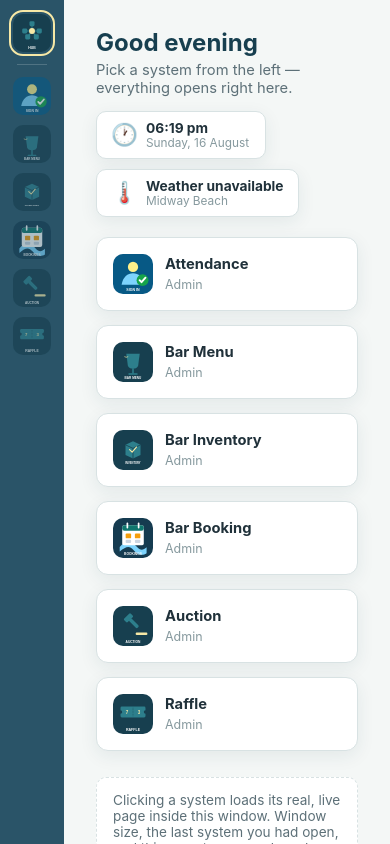
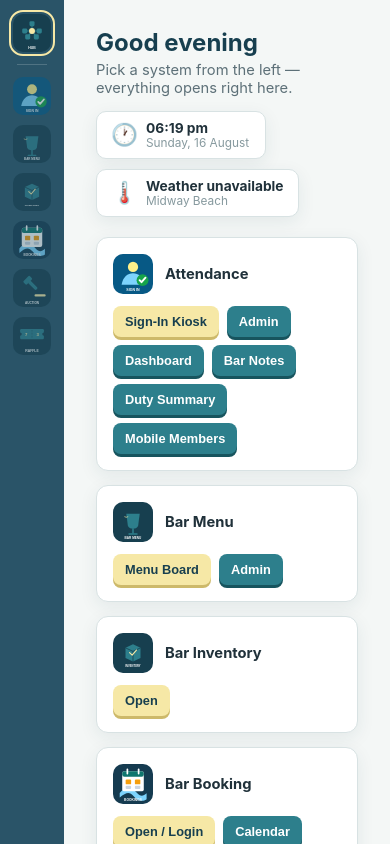
Before and after one commit to midwaysurfbar/mslsc-shell, an Electron app: page renderer/index.html in a window 390 px wide. Drawn offline with Linux system fonts and the light colour scheme; no server answers.

Commit message:
Rail opens each system straight to admin; home cards restore full link set
Rail icons now jump directly to admin/management (the public board/kiosk
screens already run on their own dedicated always-on PCs). The home
screen's cards keep every other page from the original web Hub - Sign-In
Kiosk, Dashboard, Bar Notes, Duty Summary, Mobile Members, Calendar,
Approvals, Board, Fundraiser, etc. - as individual buttons per card.

Co-Authored-By: Claude Sonnet 5 <noreply@anthropic.com>

```diff
--- a/renderer/index.html
+++ b/renderer/index.html
@@ -96,7 +96,7 @@
 
   .grid {
     display: grid;
-    grid-template-columns: repeat(auto-fit, minmax(190px, 1fr));
+    grid-template-columns: repeat(auto-fit, minmax(230px, 1fr));
     gap: 14px;
     margin-top: 8px;
   }
@@ -106,16 +106,32 @@
     border-radius: 12px;
     padding: 16px;
     box-shadow: 0 5px 18px rgba(23,63,79,0.08);
-    cursor: pointer;
     display: flex;
-    align-items: center;
+    flex-direction: column;
     gap: 12px;
-    transition: transform 0.1s, box-shadow 0.1s;
   }
-  .card:hover { transform: translateY(-1px); box-shadow: 0 8px 22px rgba(23,63,79,0.14); }
+  .card-head { display: flex; align-items: center; gap: 12px; }
   .card img { width: 40px; height: 40px; border-radius: 10px; flex: 0 0 auto; }
   .card b { display: block; font-size: 0.92rem; color: var(--ink); }
-  .card span { font-size: 0.78rem; color: var(--ink-faint); }
+  .card-links { display: flex; flex-wrap: wrap; gap: 8px; }
+  .card-links button {
+    -webkit-app-region: no-drag;
+    appearance: none;
+    border: 0;
+    cursor: pointer;
+    font-weight: 700;
+    font-size: 0.8rem;
+    color: #fff;
+    padding: 8px 12px;
+    border-radius: 8px;
+    background: var(--teal);
+    box-shadow: 0 3px 0 #17545e;
+    transform: translateY(0);
+    transition: transform 0.08s ease, box-shadow 0.08s ease;
+  }
+  .card-links button:active { transform: translateY(3px); box-shadow: 0 0 0 #17545e; }
+  .card-links button.primary { background: var(--gold); color: var(--navy); box-shadow: 0 3px 0 #cdb96a; }
+  .card-links button.primary:active { box-shadow: 0 0 0 #cdb96a; }
 
   .hint {
     margin-top: 26px;
@@ -208,15 +224,57 @@
     </div>
 
     <div class="grid">
-      <div class="card" data-id="attendance"><img src="../assets/icons/icon-attendance.svg" alt="" /><div><b>Attendance</b><span>Admin</span></div></div>
-      <div class="card" data-id="barmenu"><img src="../assets/icons/icon-barmenu.svg" alt="" /><div><b>Bar Menu</b><span>Admin</span></div></div>
-      <div class="card" data-id="barinventory"><img src="../assets/icons/icon-barinventory.svg" alt="" /><div><b>Bar Inventory</b><span>Admin</span></div></div>
-      <div class="card" data-id="barbooking"><img src="../assets/icons/icon-bar-booking.svg" alt="" /><div><b>Bar Booking</b><span>Admin</span></div></div>
-      <div class="card" data-id="auction"><img src="../assets/icons/icon-auction.svg" alt="" /><div><b>Auction</b><span>Admin</span></div></div>
-      <div class="card" data-id="raffle"><img src="../assets/icons/icon-raffle.svg" alt="" /><div><b>Raffle</b><span>Admin</span></div></div>
+      <div class="card">
+        <div class="card-head"><img src="../assets/icons/icon-attendance.svg" alt="" /><b>Attendance</b></div>
+        <div class="card-links">
+          <button class="primary" data-id="attendance-kiosk">Sign-In Kiosk</button>
+          <button data-id="attendance">Admin</button>
+          <button data-id="attendance-dashboard">Dashboard</button>
+          <button data-id="attendance-barnotes">Bar Notes</button>
+          <button data-id="attendance-dutysummary">Duty Summary</button>
+          <button data-id="attendance-mobilemembers">Mobile Members</button>
+        </div>
+      </div>
+      <div class="card">
+        <div class="card-head"><img src="../assets/icons/icon-barmenu.svg" alt="" /><b>Bar Menu</b></div>
+        <div class="card-links">
+          <button class="primary" data-id="barmenu-board">Menu Board</button>
+          <button data-id="barmenu">Admin</button>
+        </div>
+      </div>
+      <div class="card">
+        <div class="card-head"><img src="../assets/icons/icon-barinventory.svg" alt="" /><b>Bar Inventory</b></div>
+        <div class="card-links">
+          <button class="primary" data-id="barinventory">Open</button>
+        </div>
+      </div>
+      <div class="card">
+        <div class="card-head"><img src="../assets/icons/icon-bar-booking.svg" alt="" /><b>Bar Booking</b></div>
+        <div class="card-links">
+          <button class="primary" data-id="barbooking-login">Open / Login</button>
+          <button data-id="barbooking-calendar">Calendar</button>
+          <button data-id="barbooking-approvals">Approvals</button>
+          <button data-id="barbooking">Admin</button>
+        </div>
+      </div>
+      <div class="card">
+        <div class="card-head"><img src="../assets/icons/icon-auction.svg" alt="" /><b>Auction</b></div>
+        <div class="card-links">
+          <button class="primary" data-id="auction-board">Board</button>
+          <button data-id="auction">Admin</button>
+        </div>
+      </div>
+      <div class="card">
+        <div class="card-head"><img src="../assets/icons/icon-raffle.svg" alt="" /><b>Raffle</b></div>
+        <div class="card-links">
+          <button class="primary" data-id="raffle-board">Board</button>
+          <button data-id="raffle-fundraiser">Fundraiser</button>
+          <button data-id="raffle">Admin</button>
+        </div>
+      </div>
     </div>
 
-    <div class="hint">Clicking a system loads its real, live page inside this window. Window size, the last system you had open, and this app stay remembered between launches - closing the window just tucks it into the system tray.</div>
+    <div class="hint">Clicking a link loads its real, live page inside this window. Window size, the last system you had open, and this app stay remembered between launches - closing the window just tucks it into the system tray.</div>
   </main>
 
   <script>
@@ -231,8 +289,11 @@
 
     function setRailHighlight(id) {
       currentSystemId = id
+      // Sub-links (e.g. "attendance-kiosk") still light up their system's
+      // one rail icon ("attendance") - the rail only ever shows the 6 base ids.
+      const baseId = id.split('-')[0]
       for (const btn of rail.querySelectorAll('button')) {
-        btn.classList.toggle('active', btn.dataset.id === id)
+        btn.classList.toggle('active', btn.dataset.id === baseId)
       }
       home.classList.toggle('hidden', id !== 'home')
     }
@@ -265,8 +326,9 @@
       if (btn) setActive(btn.dataset.id)
     })
 
-    document.querySelectorAll('.card[data-id]').forEach((card) => {
-      card.addEventListener('click', () => setActive(card.dataset.id))
+    document.querySelector('.grid').addEventListener('click', (e) => {
+      const btn = e.target.closest('.card-links button[data-id]')
+      if (btn) setActive(btn.dataset.id)
     })
 
     function tick() {
```
Also changed, not shown: main.js (+28 -10 lines).
